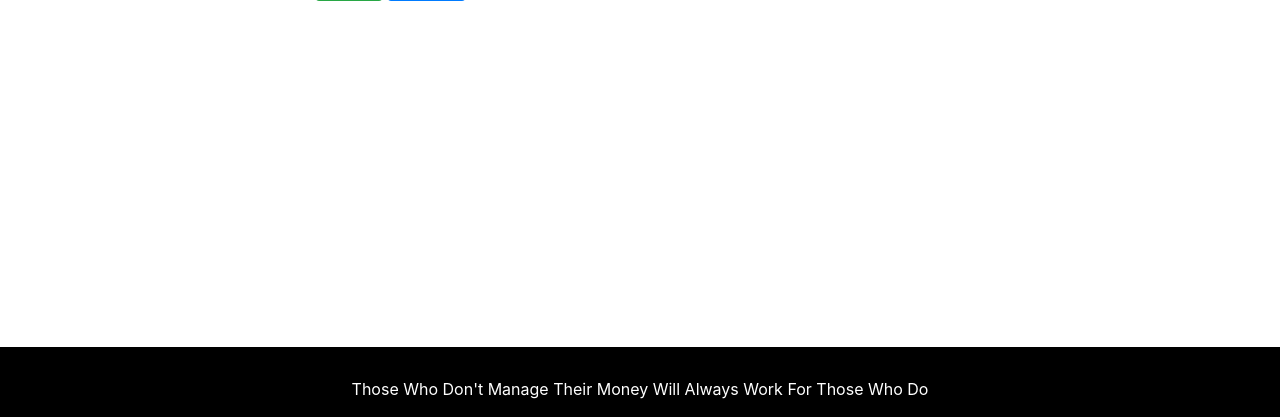
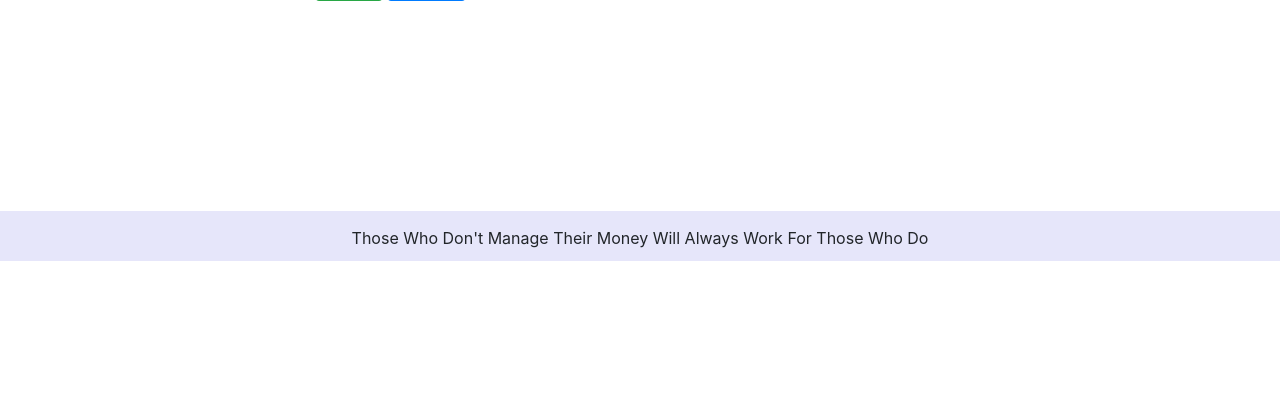
Before and after one commit to aayushBhansali/Finance-Management-System, a Flask app: page / in a window 1280 px wide. Shown: the part 539-956 px from the top of the page. After the commit the page ends 800 px from the top, so only its background shows below. Run offline with Flask 2, Linux system fonts and the light colour scheme; some libraries are stand-ins or nearby versions.

Commit message:
Footer Fixed to the Bottom

```diff
--- a/application.py
+++ b/application.py
@@ -67,7 +67,7 @@ def log_success():
             cur.execute("SELECT * FROM Income_category WHERE ICat_ID = '{}'".format(inc[i][1]))
             icat_name.append(cur.fetchall()[0][1])
 
-        data1 = zip(ecat_name, eamount)
+        data1 = zip(ecatname, eamount)
         data2 = zip(icat_name, iamount)
         return render_template("home.html", Name = username, data1 = data1, data2 = data2)
     else:
--- a/static/css/style.css
+++ b/static/css/style.css
@@ -40,7 +40,7 @@
 }
 
 body{
-
+  margin-bottom: 50px;
 }
 
 #login-form{
--- a/templates/layout.html
+++ b/templates/layout.html
@@ -15,8 +15,8 @@
 
     {% block body %} {% endblock %}
 
-    <div id = "footer" align="center" style="display: inline-block; margin-top: 330px; color: white; background-color: #000000; width: 100%">
-      <p style="padding-top: 30px;"> Those Who Don't Manage Their Money Will Always Work For Those Who Do </p>
+    <div id = "footer" align="center" style="position: fixed; height: 50px; background-color: lavender; bottom: 0px; left: 0px; right: 0px; margin-bottom: 0px;">
+      <p style="padding-top: 15px;"> Those Who Don't Manage Their Money Will Always Work For Those Who Do </p>
     </div>
 
   </body>
```
